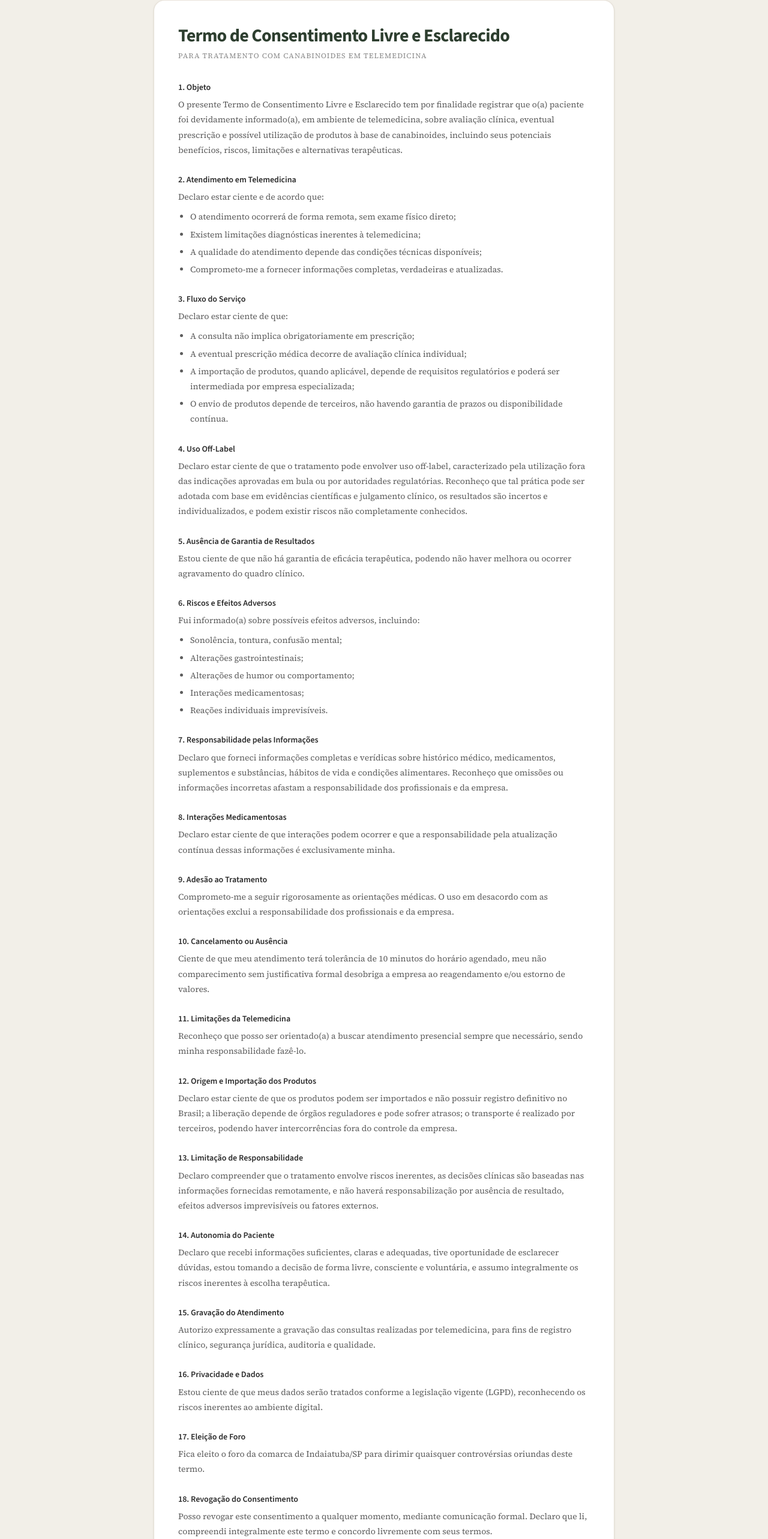
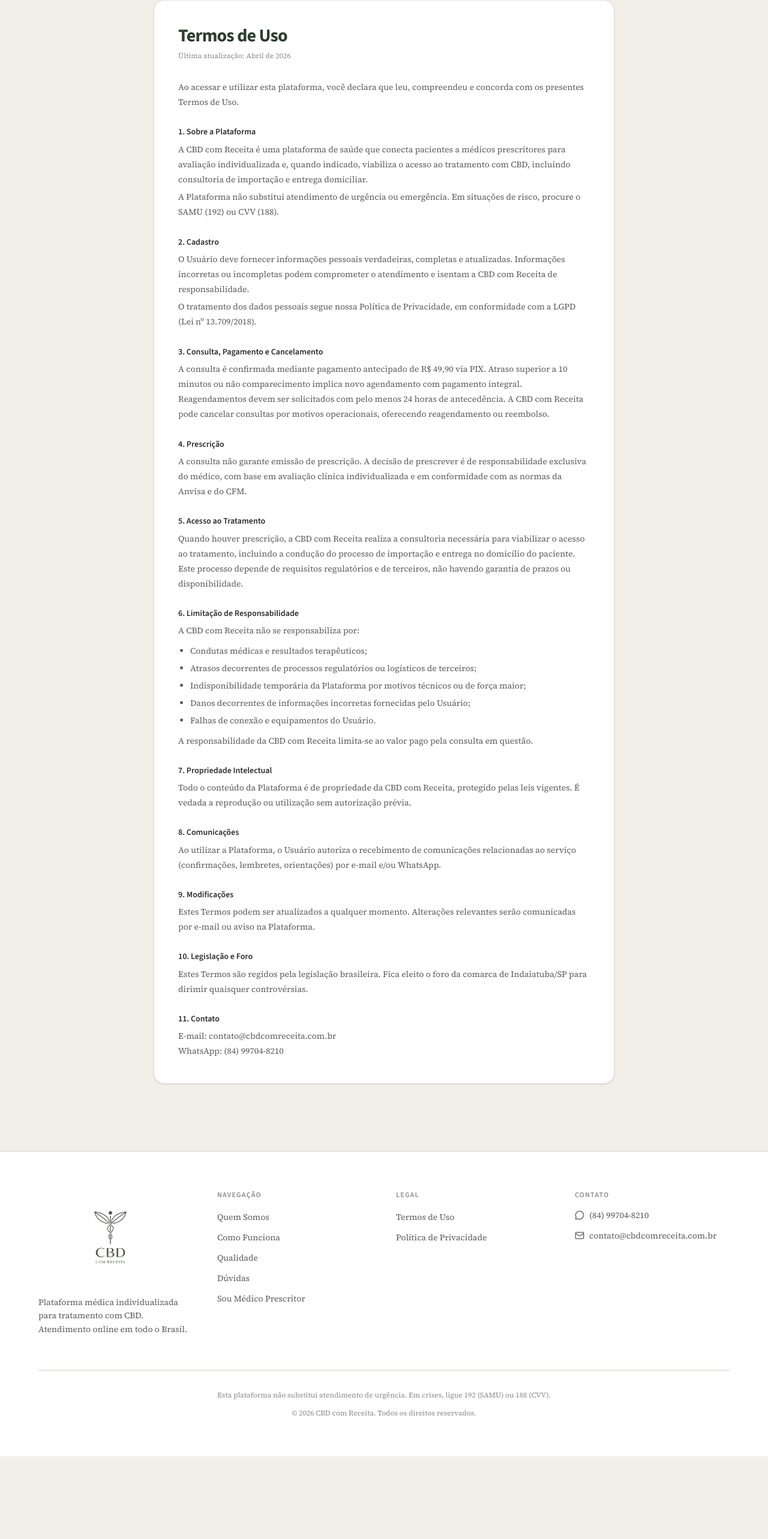
Before and after one commit to cbdcomreceita/cbdcomreceita-agendamento, a Next.js app: page /termos in a window 1280 px wide. Shown: the part 160-2726 px from the top of the page at 60% size. After the commit the page ends 2588 px from the top, so only its background shows below. Built offline with nearby package versions, Linux system fonts and the light colour scheme; no server answers.

Commit message:
fix: /termos page with correct Terms of Use content (not consent form)
Co-Authored-By: Claude Opus 4.6 (1M context) <noreply@anthropic.com>

```diff
--- a/app/(public)/termos/page.tsx
+++ b/app/(public)/termos/page.tsx
@@ -4,7 +4,7 @@ import { Footer } from "@/components/sections/footer";
 
 export const metadata: Metadata = {
   title: "Termos de Uso",
-  description: "Termos de uso e consentimento da plataforma CBD com Receita.",
+  description: "Termos de uso da plataforma CBD com Receita.",
 };
 
 export default function TermosPage() {
@@ -14,120 +14,77 @@ export default function TermosPage() {
       <main id="conteudo-principal" className="bg-brand-cream px-5 pb-20 pt-32 sm:px-8 sm:pb-28 sm:pt-40">
         <article className="mx-auto max-w-3xl rounded-2xl border border-brand-sand/60 bg-white p-6 shadow-sm sm:p-10">
           <h1 className="text-2xl font-bold tracking-tight text-brand-forest-dark sm:text-3xl">
-            Termo de Consentimento Livre e Esclarecido
+            Termos de Uso
           </h1>
-          <p className="mt-2 text-xs uppercase tracking-widest text-brand-text-muted">
-            Para tratamento com canabinoides em telemedicina
-          </p>
+          <p className="mt-2 text-xs text-brand-text-muted">Última atualização: Abril de 2026</p>
 
           <div className="mt-8 space-y-6 text-sm leading-[1.8] text-brand-text-secondary">
+            <p>Ao acessar e utilizar esta plataforma, você declara que leu, compreendeu e concorda com os presentes Termos de Uso.</p>
+
             <section>
-              <h2 className="font-semibold text-brand-text">1. Objeto</h2>
-              <p className="mt-1">O presente Termo de Consentimento Livre e Esclarecido tem por finalidade registrar que o(a) paciente foi devidamente informado(a), em ambiente de telemedicina, sobre avaliação clínica, eventual prescrição e possível utilização de produtos à base de canabinoides, incluindo seus potenciais benefícios, riscos, limitações e alternativas terapêuticas.</p>
+              <h2 className="font-semibold text-brand-text">1. Sobre a Plataforma</h2>
+              <p className="mt-1">A CBD com Receita é uma plataforma de saúde que conecta pacientes a médicos prescritores para avaliação individualizada e, quando indicado, viabiliza o acesso ao tratamento com CBD, incluindo consultoria de importação e entrega domiciliar.</p>
+              <p className="mt-1">A Plataforma não substitui atendimento de urgência ou emergência. Em situações de risco, procure o SAMU (192) ou CVV (188).</p>
             </section>
 
             <section>
-              <h2 className="font-semibold text-brand-text">2. Atendimento em Telemedicina</h2>
-              <p className="mt-1">Declaro estar ciente e de acordo que:</p>
-              <ul className="mt-2 list-disc space-y-1 pl-5">
-                <li>O atendimento ocorrerá de forma remota, sem exame físico direto;</li>
-                <li>Existem limitações diagnósticas inerentes à telemedicina;</li>
-                <li>A qualidade do atendimento depende das condições técnicas disponíveis;</li>
-                <li>Comprometo-me a fornecer informações completas, verdadeiras e atualizadas.</li>
-              </ul>
+              <h2 className="font-semibold text-brand-text">2. Cadastro</h2>
+              <p className="mt-1">O Usuário deve fornecer informações pessoais verdadeiras, completas e atualizadas. Informações incorretas ou incompletas podem comprometer o atendimento e isentam a CBD com Receita de responsabilidade.</p>
+              <p className="mt-1">O tratamento dos dados pessoais segue nossa Política de Privacidade, em conformidade com a LGPD (Lei nº 13.709/2018).</p>
             </section>
 
             <section>
-              <h2 className="font-semibold text-brand-text">3. Fluxo do Serviço</h2>
-              <p className="mt-1">Declaro estar ciente de que:</p>
-              <ul className="mt-2 list-disc space-y-1 pl-5">
-                <li>A consulta não implica obrigatoriamente em prescrição;</li>
-                <li>A eventual prescrição médica decorre de avaliação clínica individual;</li>
-                <li>A importação de produtos, quando aplicável, depende de requisitos regulatórios e poderá ser intermediada por empresa especializada;</li>
-                <li>O envio de produtos depende de terceiros, não havendo garantia de prazos ou disponibilidade contínua.</li>
-              </ul>
+              <h2 className="font-semibold text-brand-text">3. Consulta, Pagamento e Cancelamento</h2>
+              <p className="mt-1">A consulta é confirmada mediante pagamento antecipado de R$&nbsp;49,90 via PIX. Atraso superior a 10 minutos ou não comparecimento implica novo agendamento com pagamento integral. Reagendamentos devem ser solicitados com pelo menos 24 horas de antecedência. A CBD com Receita pode cancelar consultas por motivos operacionais, oferecendo reagendamento ou reembolso.</p>
             </section>
 
             <section>
-              <h2 className="font-semibold text-brand-text">4. Uso Off-Label</h2>
-              <p className="mt-1">Declaro estar ciente de que o tratamento pode envolver uso off-label, caracterizado pela utilização fora das indicações aprovadas em bula ou por autoridades regulatórias. Reconheço que tal prática pode ser adotada com base em evidências científicas e julgamento clínico, os resultados são incertos e individualizados, e podem existir riscos não completamente conhecidos.</p>
+              <h2 className="font-semibold text-brand-text">4. Prescrição</h2>
+              <p className="mt-1">A consulta não garante emissão de prescrição. A decisão de prescrever é de responsabilidade exclusiva do médico, com base em avaliação clínica individualizada e em conformidade com as normas da Anvisa e do CFM.</p>
             </section>
 
             <section>
-              <h2 className="font-semibold text-brand-text">5. Ausência de Garantia de Resultados</h2>
-              <p className="mt-1">Estou ciente de que não há garantia de eficácia terapêutica, podendo não haver melhora ou ocorrer agravamento do quadro clínico.</p>
+              <h2 className="font-semibold text-brand-text">5. Acesso ao Tratamento</h2>
+              <p className="mt-1">Quando houver prescrição, a CBD com Receita realiza a consultoria necessária para viabilizar o acesso ao tratamento, incluindo a condução do processo de importação e entrega no domicílio do paciente. Este processo depende de requisitos regulatórios e de terceiros, não havendo garantia de prazos ou disponibilidade.</p>
             </section>
 
             <section>
-              <h2 className="font-semibold text-brand-text">6. Riscos e Efeitos Adversos</h2>
-              <p className="mt-1">Fui informado(a) sobre possíveis efeitos adversos, incluindo:</p>
+              <h2 className="font-semibold text-brand-text">6. Limitação de Responsabilidade</h2>
+              <p className="mt-1">A CBD com Receita não se responsabiliza por:</p>
               <ul className="mt-2 list-disc space-y-1 pl-5">
-                <li>Sonolência, tontura, confusão mental;</li>
-                <li>Alterações gastrointestinais;</li>
-                <li>Alterações de humor ou comportamento;</li>
-                <li>Interações medicamentosas;</li>
-                <li>Reações individuais imprevisíveis.</li>
+                <li>Condutas médicas e resultados terapêuticos;</li>
+                <li>Atrasos decorrentes de processos regulatórios ou logísticos de terceiros;</li>
+                <li>Indisponibilidade temporária da Plataforma por motivos técnicos ou de força maior;</li>
+                <li>Danos decorrentes de informações incorretas fornecidas pelo Usuário;</li>
+                <li>Falhas de conexão e equipamentos do Usuário.</li>
               </ul>
+              <p className="mt-2">A responsabilidade da CBD com Receita limita-se ao valor pago pela consulta em questão.</p>
             </section>
 
             <section>
-              <h2 className="font-semibold text-brand-text">7. Responsabilidade pelas Informações</h2>
-              <p className="mt-1">Declaro que forneci informações completas e verídicas sobre histórico médico, medicamentos, suplementos e substâncias, hábitos de vida e condições alimentares. Reconheço que omissões ou informações incorretas afastam a responsabilidade dos profissionais e da empresa.</p>
+              <h2 className="font-semibold text-brand-text">7. Propriedade Intelectual</h2>
+              <p className="mt-1">Todo o conteúdo da Plataforma é de propriedade da CBD com Receita, protegido pelas leis vigentes. É vedada a reprodução ou utilização sem autorização prévia.</p>
             </section>
 
             <section>
-              <h2 className="font-semibold text-brand-text">8. Interações Medicamentosas</h2>
-              <p className="mt-1">Declaro estar ciente de que interações podem ocorrer e que a responsabilidade pela atualização contínua dessas informações é exclusivamente minha.</p>
+              <h2 className="font-semibold text-brand-text">8. Comunicações</h2>
+              <p className="mt-1">Ao utilizar a Plataforma, o Usuário autoriza o recebimento de comunicações relacionadas ao serviço (confirmações, lembretes, orientações) por e-mail e/ou WhatsApp.</p>
             </section>
 
             <section>
-              <h2 className="font-semibold text-brand-text">9. Adesão ao Tratamento</h2>
-              <p className="mt-1">Comprometo-me a seguir rigorosamente as orientações médicas. O uso em desacordo com as orientações exclui a responsabilidade dos profissionais e da empresa.</p>
+              <h2 className="font-semibold text-brand-text">9. Modificações</h2>
+              <p className="mt-1">Estes Termos podem ser atualizados a qualquer momento. Alterações relevantes serão comunicadas por e-mail ou aviso na Plataforma.</p>
             </section>
 
             <section>
-              <h2 className="font-semibold text-brand-text">10. Cancelamento ou Ausência</h2>
-              <p className="mt-1">Ciente de que meu atendimento terá tolerância de 10 minutos do horário agendado, meu não comparecimento sem justificativa formal desobriga a empresa ao reagendamento e/ou estorno de valores.</p>
+              <h2 className="font-semibold text-brand-text">10. Legislação e Foro</h2>
+              <p className="mt-1">Estes Termos são regidos pela legislação brasileira. Fica eleito o foro da comarca de Indaiatuba/SP para dirimir quaisquer controvérsias.</p>
             </section>
 
             <section>
-              <h2 className="font-semibold text-brand-text">11. Limitações da Telemedicina</h2>
-              <p className="mt-1">Reconheço que posso ser orientado(a) a buscar atendimento presencial sempre que necessário, sendo minha responsabilidade fazê-lo.</p>
-            </section>
-
-            <section>
-              <h2 className="font-semibold text-brand-text">12. Origem e Importação dos Produtos</h2>
-              <p className="mt-1">Declaro estar ciente de que os produtos podem ser importados e não possuir registro definitivo no Brasil; a liberação depende de órgãos reguladores e pode sofrer atrasos; o transporte é realizado por terceiros, podendo haver intercorrências fora do controle da empresa.</p>
-            </section>
-
-            <section>
-              <h2 className="font-semibold text-brand-text">13. Limitação de Responsabilidade</h2>
-              <p className="mt-1">Declaro compreender que o tratamento envolve riscos inerentes, as decisões clínicas são baseadas nas informações fornecidas remotamente, e não haverá responsabilização por ausência de resultado, efeitos adversos imprevisíveis ou fatores externos.</p>
-            </section>
-
-            <section>
-              <h2 className="font-semibold text-brand-text">14. Autonomia do Paciente</h2>
-              <p className="mt-1">Declaro que recebi informações suficientes, claras e adequadas, tive oportunidade de esclarecer dúvidas, estou tomando a decisão de forma livre, consciente e voluntária, e assumo integralmente os riscos inerentes à escolha terapêutica.</p>
-            </section>
-
-            <section>
-              <h2 className="font-semibold text-brand-text">15. Gravação do Atendimento</h2>
-              <p className="mt-1">Autorizo expressamente a gravação das consultas realizadas por telemedicina, para fins de registro clínico, segurança jurídica, auditoria e qualidade.</p>
-            </section>
-
-            <section>
-              <h2 className="font-semibold text-brand-text">16. Privacidade e Dados</h2>
-              <p className="mt-1">Estou ciente de que meus dados serão tratados conforme a legislação vigente (LGPD), reconhecendo os riscos inerentes ao ambiente digital.</p>
-            </section>
-
-            <section>
-              <h2 className="font-semibold text-brand-text">17. Eleição de Foro</h2>
-              <p className="mt-1">Fica eleito o foro da comarca de Indaiatuba/SP para dirimir quaisquer controvérsias oriundas deste termo.</p>
-            </section>
-
-            <section>
-              <h2 className="font-semibold text-brand-text">18. Revogação do Consentimento</h2>
-              <p className="mt-1">Posso revogar este consentimento a qualquer momento, mediante comunicação formal. Declaro que li, compreendi integralmente este termo e concordo livremente com seus termos.</p>
+              <h2 className="font-semibold text-brand-text">11. Contato</h2>
+              <p className="mt-1">E-mail: contato@cbdcomreceita.com.br</p>
+              <p>WhatsApp: (84) 99704-8210</p>
             </section>
           </div>
         </article>
```
